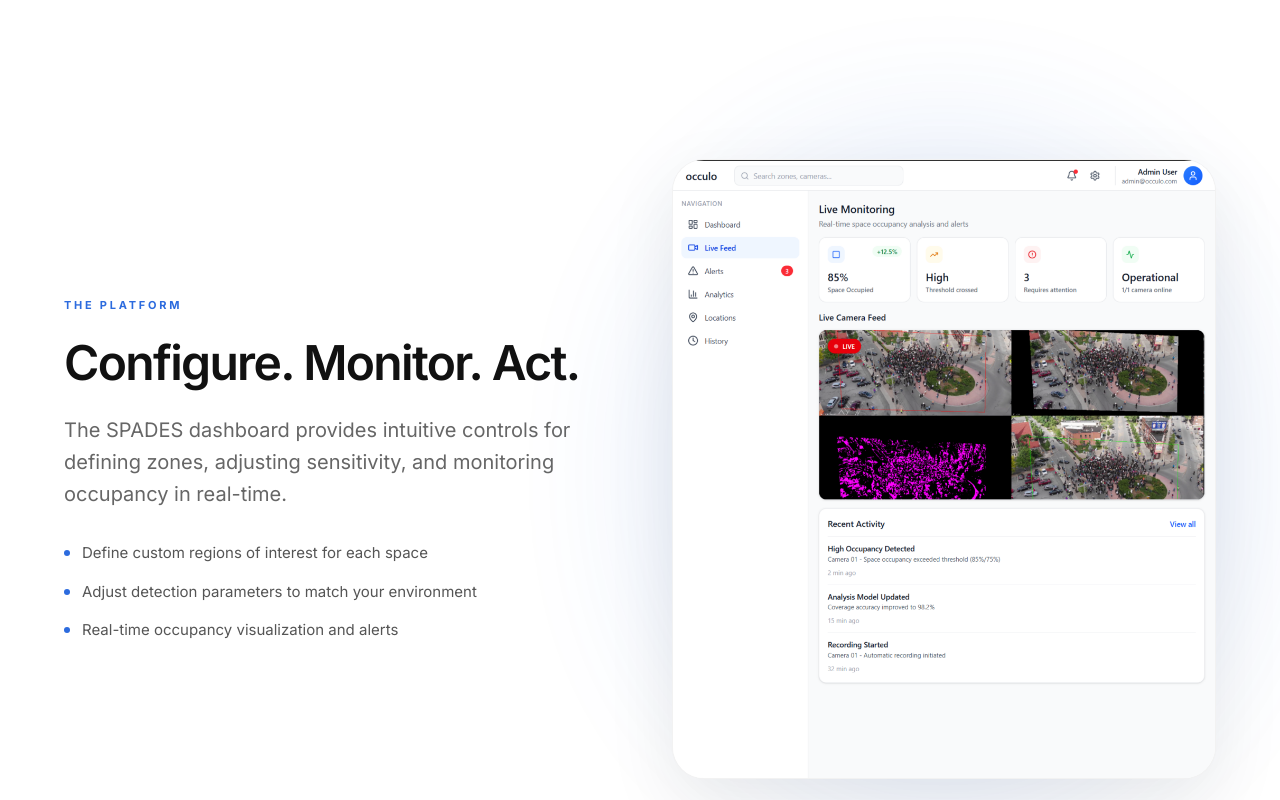
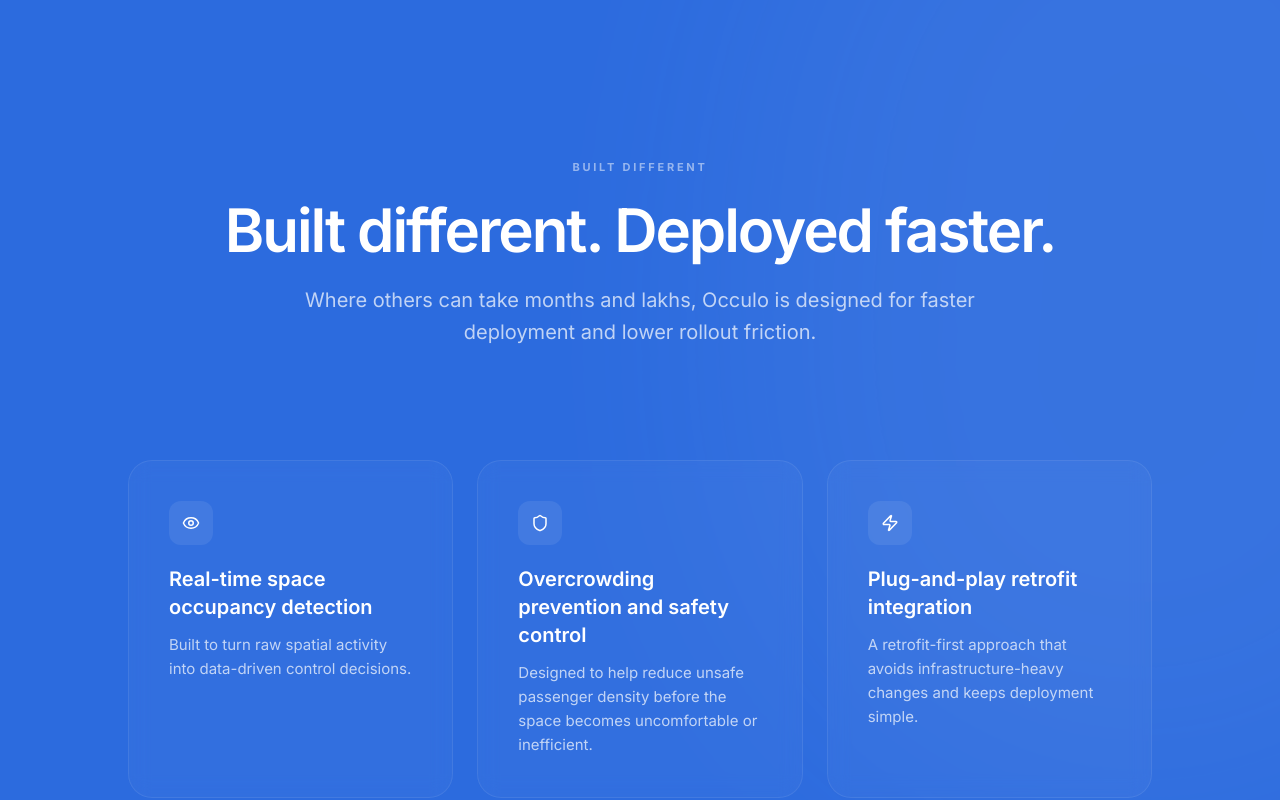
Before and after one commit to Preeeeetham/occulo, a React (Vite) app: page / in a window 1280 px wide. Shown: the part 2820-3620 px from the top of the page. Built offline with nearby package versions, Linux system fonts and the light colour scheme.

Commit message:
clean: move stable code from test to dev

```diff
--- a/src/app/App.tsx
+++ b/src/app/App.tsx
@@ -4,7 +4,7 @@
 import heroLogo from "../imports/1.svg";
 import RLT from "../imports/RLT.png";
 import SLT from "../imports/SLT.png";
-import dashboardImg from "../imports/occulo_saas.png";
+
 import {
   Shield,
   Zap,
@@ -656,66 +656,7 @@
         </div>
       </section>
 
-      {/* ───────── Platform / Dashboard ───────── */}
-      <section className="py-32 md:py-48 px-6 md:px-10 overflow-hidden" style={{ background: "#fff" }}>
-        <div className="max-w-6xl mx-auto grid lg:grid-cols-2 gap-16 items-center">
-          <motion.div
-            variants={staggerContainer}
-            initial="hidden"
-            whileInView="visible"
-            viewport={{ once: true, margin: "-10%" }}
-          >
-            <motion.p
-              variants={fadeUp}
-              className="text-[11px] font-bold tracking-[0.25em] uppercase mb-6"
-              style={{ color: "#2c6bde" }}
-            >
-              The Platform
-            </motion.p>
-            <motion.h2
-              variants={fadeUp}
-              className="text-4xl md:text-5xl font-semibold mb-6"
-              style={{ letterSpacing: "-0.035em", lineHeight: 1.1 }}
-            >
-              Configure. Monitor. Act.
-            </motion.h2>
-            <motion.p variants={fadeUp} className="text-lg md:text-xl mb-8" style={{ color: "#666", lineHeight: 1.6 }}>
-              The SPADES dashboard provides intuitive controls for defining zones, adjusting sensitivity, and monitoring occupancy in real-time.
-            </motion.p>
-            <motion.ul variants={staggerContainer} className="space-y-4">
-              <motion.li variants={fadeUp} className="flex gap-3 text-[15px]" style={{ color: "#555" }}>
-                <div className="w-1.5 h-1.5 rounded-full bg-[#2c6bde] mt-2 shrink-0" />
-                Define custom regions of interest for each space
-              </motion.li>
-              <motion.li variants={fadeUp} className="flex gap-3 text-[15px]" style={{ color: "#555" }}>
-                <div className="w-1.5 h-1.5 rounded-full bg-[#2c6bde] mt-2 shrink-0" />
-                Adjust detection parameters to match your environment
-              </motion.li>
-              <motion.li variants={fadeUp} className="flex gap-3 text-[15px]" style={{ color: "#555" }}>
-                <div className="w-1.5 h-1.5 rounded-full bg-[#2c6bde] mt-2 shrink-0" />
-                Real-time occupancy visualization and alerts
-              </motion.li>
-            </motion.ul>
-          </motion.div>
 
-          <motion.div
-            initial={{ opacity: 0, scale: 0.96, y: 20 }}
-            whileInView={{ opacity: 1, scale: 1, y: 0 }}
-            viewport={{ once: true, margin: "-10%" }}
-            transition={{ duration: 1, ease: EASE }}
-            className="relative"
-          >
-            <div className="absolute inset-0 bg-[#2c6bde] opacity-10 blur-3xl rounded-full transform scale-110" />
-            <div className="relative overflow-hidden rounded-[2rem] border border-black/5 bg-white shadow-[0_24px_70px_rgba(0,0,0,0.08)]">
-              <img
-                src={dashboardImg}
-                alt="SPADES dashboard interface"
-                className="w-full h-auto object-cover"
-              />
-            </div>
-          </motion.div>
-        </div>
-      </section>
 
       {/* ───────── Built Different ───────── */}
       <section className="py-32 md:py-48 px-6 md:px-10 overflow-hidden relative" style={{ background: "#2c6bde" }}>
```
